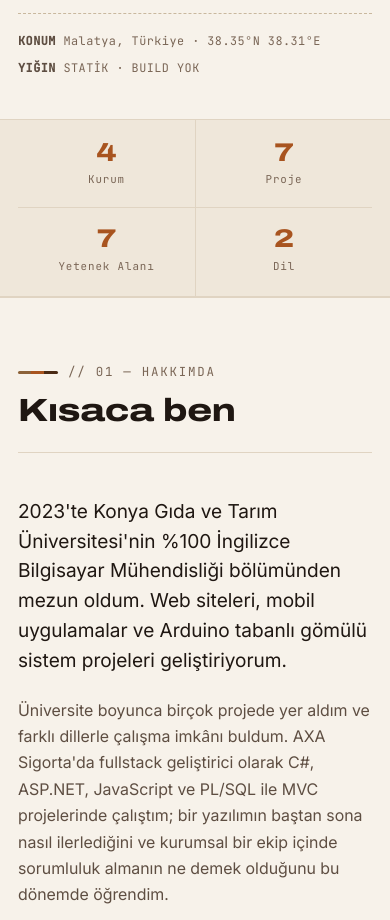
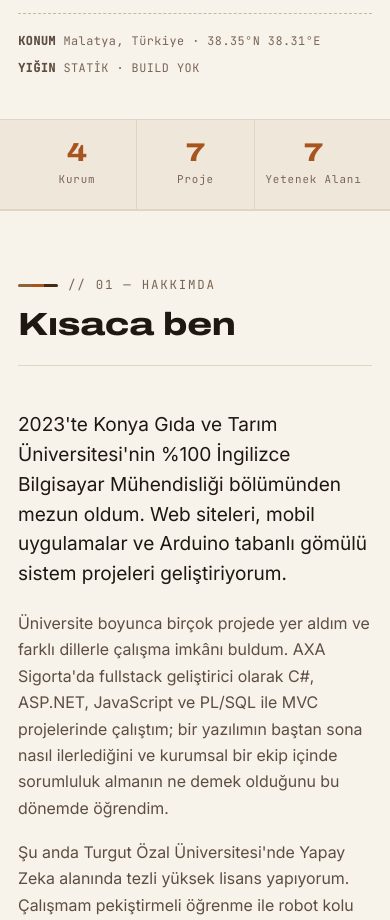
Before and after one commit to harunresit44/harunresit44.github.io, a plain HTML site: page index.html in a window 390 px wide. Shown: the part 1020-1940 px from the top of the page. Drawn offline with Linux system fonts and the light colour scheme.

Commit message:
Sayisal seridi ucluye indir, Search Console dogrulama etiketini yenile
Sayisal serit
- "2 Dil" kaldirildi: dort ogeden en zayifiydi, rakam da diger ucunun
  yaninda kucuk kaliyordu. Dil bilgisi Egitim bolumunde duruyor.
- Serit artik her genislikte tek satirda uc sutun. Onceki 2x2 sarma
  kurallari (nth-child) gereksiz kaldi, silindi.
- Dar ekranda ogelerin yan boslugu 10px'e indi ki "Yetenek Alani"
  sikismasin. 375px'te olculdu: 3x113px, yatay tasma yok.

Search Console
- Yeni dogrulama etiketi. Eskisi harunresit44.github.io icin alinmisti,
  yeni alan adinda dogrulanmadi.

Co-Authored-By: Claude Opus 5 <noreply@anthropic.com>

```diff
--- a/css/styles.css
+++ b/css/styles.css
@@ -998,9 +998,11 @@ ul {
   background: var(--bg-glow);
 }
 
+/* Sütun sayısı data.js > stats dizisinin uzunluğuna eşit.
+   Oraya bir öğe ekler/çıkarırsan bu üç sayıyı da güncelle. */
 .stats-strip__inner {
   display: grid;
-  grid-template-columns: repeat(4, 1fr);
+  grid-template-columns: repeat(3, 1fr);
 }
 
 .stat {
@@ -1777,23 +1779,11 @@ ul {
     width: clamp(160px, 40vw, 220px);
   }
 
-  .stats-strip__inner {
-    grid-template-columns: repeat(2, 1fr);
-  }
-
-  .stat:nth-child(3) {
-    border-left: 0;
-  }
-
-  .stat:nth-child(1),
-  .stat:nth-child(2) {
-    border-bottom: 1px solid var(--border);
-    padding-bottom: 18px;
-  }
-
-  .stat:nth-child(3),
-  .stat:nth-child(4) {
-    padding-top: 18px;
+  /* Üç öğe dar ekranda da tek satırda duruyor; yan boşluk
+     kısalıyor ki "Yetenek Alanı" sıkışmasın. */
+  .stat {
+    padding-left: 10px;
+    padding-right: 10px;
   }
 }
 
@@ -1892,7 +1882,7 @@ ul {
   }
 
   .stats-strip__inner {
-    grid-template-columns: 1fr 1fr;
+    grid-template-columns: repeat(3, 1fr);
   }
 }
 
--- a/index.html
+++ b/index.html
@@ -7,7 +7,7 @@
     <!-- Google Search Console site doğrulaması.
          Bu satırı silme — silersen Search Console doğrulaması düşer
          ve panelde veri toplanmayı bırakır. -->
-    <meta name="google-site-verification" content="kERMA66NOloPwH7ZPxUCDzMqzE1yonOJo8f1G-e677I" />
+    <meta name="google-site-verification" content="KPAPjc5zGMtAQxBNPOxr4-4Oy0_Ret4LzLG_7eiKNcA" />
 
     <!-- ================= SEO =================
          DİKKAT: Alan adını değiştirirsen (örn. harunkaraca.com alırsan)
--- a/js/data.js
+++ b/js/data.js
@@ -54,7 +54,6 @@ const DATA = {
     { source: "experience", label: { tr: "Kurum", en: "Places" } },
     { source: "projects", label: { tr: "Proje", en: "Projects" } },
     { source: "skills", label: { tr: "Yetenek Alanı", en: "Skill Areas" } },
-    { source: "languages", label: { tr: "Dil", en: "Languages" } },
   ],
 
   contact: {
```
